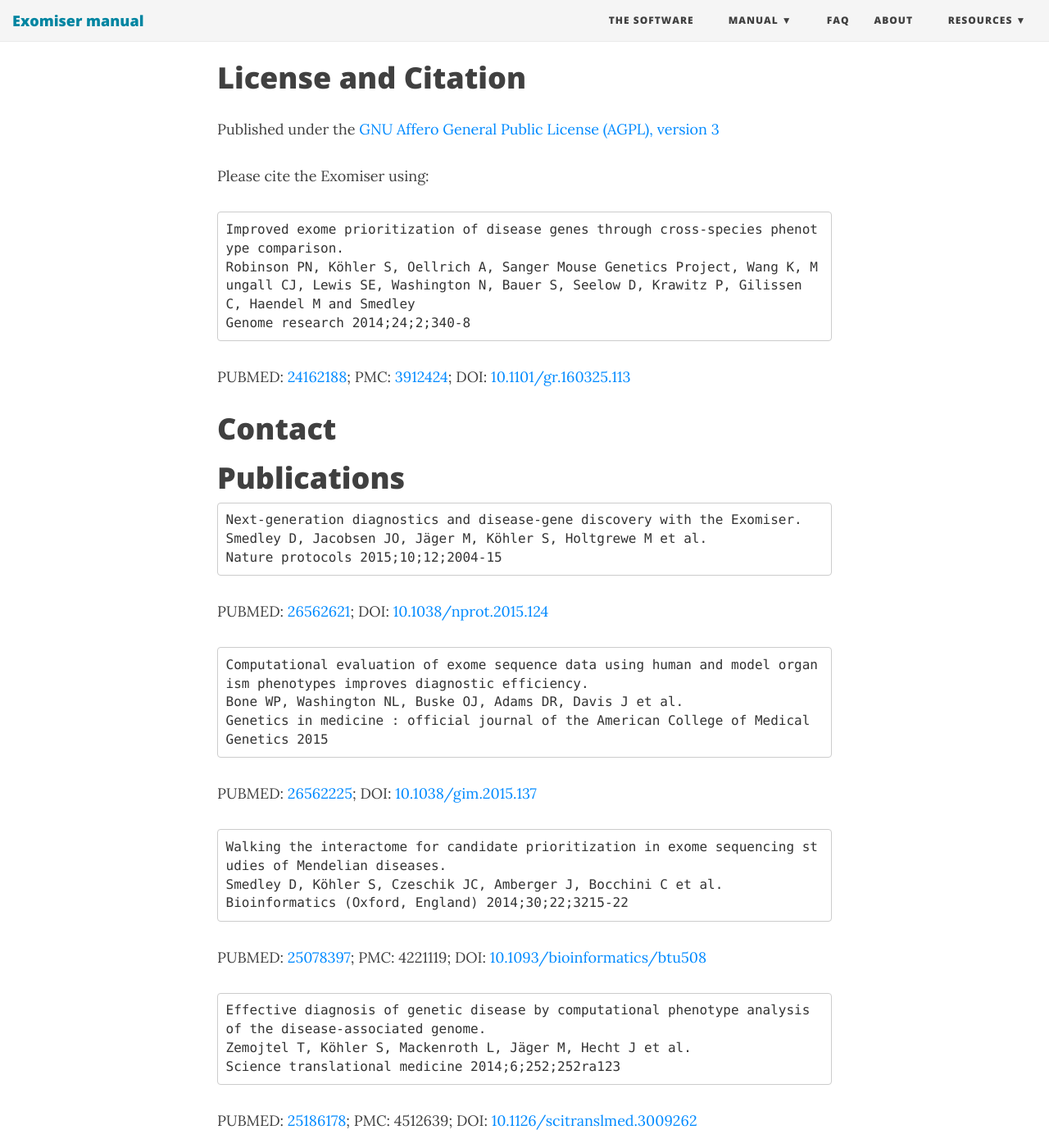
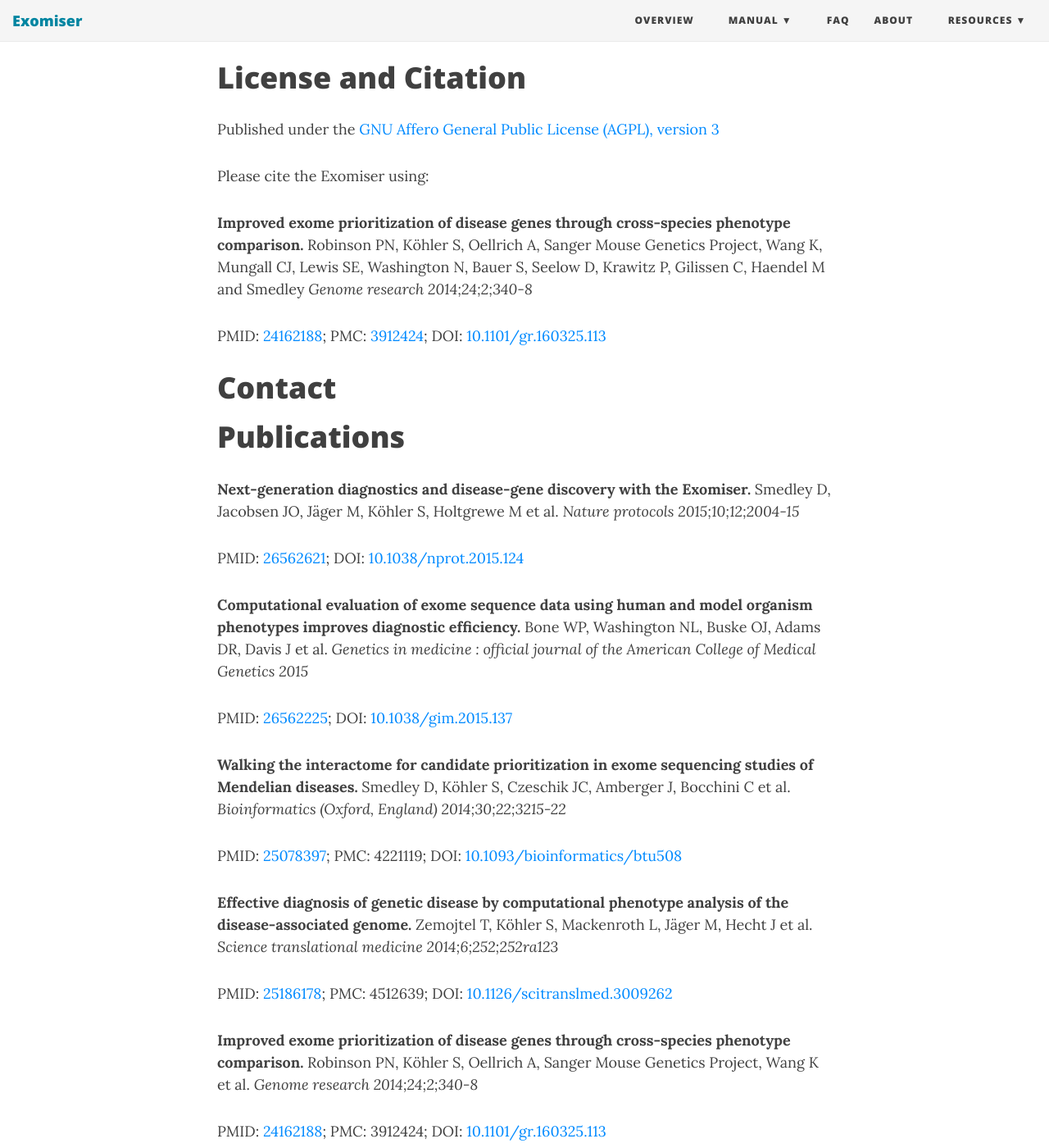
Before and after one commit to exomiser/Exomiser, a Jekyll site: the page built from about/index.md, in a window 1280 px wide and 1400 px high, scrolled down 324 px. Shown: the whole window at 82% size. Built offline with Jekyll 4.4.1, drawn with Linux system fonts in a browser that asks for light colours; nearby versions of some CDN libraries; some of the changed lines change nothing that is shown; some of the changed text lies outside the part shown.

Commit message:
Changed headings in _config.yml, changed publication formats.

```diff
--- a/_config.yml
+++ b/_config.yml
@@ -16,7 +16,7 @@
 # Of course don't forget to change the username and projectname to YOUR username and project
 
 # Name of website
-title: Exomiser manual
+title: Exomiser
 
 # Short description of your site
 description: A Tool to Annotate and Prioritize Exome Variants
@@ -25,11 +25,11 @@
 
 # List of links in the navigation bar
 navbar-links:
-  The software: "general"
+  Overview: "general"
   Manual:
     - Quickstart: "manual/7/quickstart"
     - Installation: "manual/7/installation"
-    - Overview: "manual/7/exomiser"
+    - Exomiser: "manual/7/exomiser"
     #TODO:
     #- Command-line: "manual/7/analysis_file_config"
     #- Settings file: "manual/7/analysis_file_config"
--- a/about/index.md
+++ b/about/index.md
@@ -14,11 +14,11 @@
 
 Please cite the Exomiser using:
 
-    Improved exome prioritization of disease genes through cross-species phenotype comparison.
-    Robinson PN, Köhler S, Oellrich A, Sanger Mouse Genetics Project, Wang K, Mungall CJ, Lewis SE, Washington N, Bauer S, Seelow D, Krawitz P, Gilissen C, Haendel M and Smedley
-    Genome research 2014;24;2;340-8
+**Improved exome prioritization of disease genes through cross-species phenotype comparison.**
+Robinson PN, Köhler S, Oellrich A, Sanger Mouse Genetics Project, Wang K, Mungall CJ, Lewis SE, Washington N, Bauer S, Seelow D, Krawitz P, Gilissen C, Haendel M and Smedley
+_Genome research 2014;24;2;340-8_
 
-PUBMED: [24162188](http://europepmc.org/abstract/MED/24162188); PMC: [3912424](http://europepmc.org/articles/PMC3912424); DOI: [10.1101/gr.160325.113](http://dx.doi.org/10.1101/gr.160325.113)
+PMID: [24162188](http://europepmc.org/abstract/MED/24162188); PMC: [3912424](http://europepmc.org/articles/PMC3912424); DOI: [10.1101/gr.160325.113](http://dx.doi.org/10.1101/gr.160325.113)
 
 # Contact
 
@@ -26,32 +26,32 @@
 
 # Publications
 
-    Next-generation diagnostics and disease-gene discovery with the Exomiser.
-    Smedley D, Jacobsen JO, Jäger M, Köhler S, Holtgrewe M et al.
-    Nature protocols 2015;10;12;2004-15
+**Next-generation diagnostics and disease-gene discovery with the Exomiser.**
+Smedley D, Jacobsen JO, Jäger M, Köhler S, Holtgrewe M et al.
+_Nature protocols 2015;10;12;2004-15_
 
-PUBMED: [26562621](http://europepmc.org/abstract/MED/26562621); DOI: [10.1038/nprot.2015.124](http://dx.doi.org/10.1038/nprot.2015.124)
+PMID: [26562621](http://europepmc.org/abstract/MED/26562621); DOI: [10.1038/nprot.2015.124](http://dx.doi.org/10.1038/nprot.2015.124)
 
-    Computational evaluation of exome sequence data using human and model organism phenotypes improves diagnostic efficiency.
-    Bone WP, Washington NL, Buske OJ, Adams DR, Davis J et al.
-    Genetics in medicine : official journal of the American College of Medical Genetics 2015
+**Computational evaluation of exome sequence data using human and model organism phenotypes improves diagnostic efficiency.**
+Bone WP, Washington NL, Buske OJ, Adams DR, Davis J et al.
+_Genetics in medicine : official journal of the American College of Medical Genetics 2015_
 
-PUBMED: [26562225](http://europepmc.org/abstract/MED/26562225); DOI: [10.1038/gim.2015.137](http://dx.doi.org/10.1038/gim.2015.137)
+PMID: [26562225](http://europepmc.org/abstract/MED/26562225); DOI: [10.1038/gim.2015.137](http://dx.doi.org/10.1038/gim.2015.137)
 
-    Walking the interactome for candidate prioritization in exome sequencing studies of Mendelian diseases.
-    Smedley D, Köhler S, Czeschik JC, Amberger J, Bocchini C et al.
-    Bioinformatics (Oxford, England) 2014;30;22;3215-22
+**Walking the interactome for candidate prioritization in exome sequencing studies of Mendelian diseases.**
+Smedley D, Köhler S, Czeschik JC, Amberger J, Bocchini C et al.
+_Bioinformatics (Oxford, England) 2014;30;22;3215-22_
 
-PUBMED: [25078397](http://europepmc.org/abstract/MED/25078397); PMC: 4221119; DOI: [10.1093/bioinformatics/btu508](http://dx.doi.org/10.1093/bioinformatics/btu508)
+PMID: [25078397](http://europepmc.org/abstract/MED/25078397); PMC: 4221119; DOI: [10.1093/bioinformatics/btu508](http://dx.doi.org/10.1093/bioinformatics/btu508)
 
-    Effective diagnosis of genetic disease by computational phenotype analysis of the disease-associated genome.
-    Zemojtel T, Köhler S, Mackenroth L, Jäger M, Hecht J et al.
-    Science translational medicine 2014;6;252;252ra123
+**Effective diagnosis of genetic disease by computational phenotype analysis of the disease-associated genome.**
+Zemojtel T, Köhler S, Mackenroth L, Jäger M, Hecht J et al.
+_Science translational medicine 2014;6;252;252ra123_
 
-PUBMED: [25186178](http://europepmc.org/abstract/MED/25186178); PMC: 4512639; DOI: [10.1126/scitranslmed.3009262](http://dx.doi.org/10.1126/scitranslmed.3009262)
+PMID: [25186178](http://europepmc.org/abstract/MED/25186178); PMC: 4512639; DOI: [10.1126/scitranslmed.3009262](http://dx.doi.org/10.1126/scitranslmed.3009262)
 
-    Improved exome prioritization of disease genes through cross-species phenotype comparison.
-    Robinson PN, Köhler S, Oellrich A, Sanger Mouse Genetics Project, Wang K et al.
-    Genome research 2014;24;2;340-8
+**Improved exome prioritization of disease genes through cross-species phenotype comparison.**
+Robinson PN, Köhler S, Oellrich A, Sanger Mouse Genetics Project, Wang K et al.
+_Genome research 2014;24;2;340-8_
 
-PUBMED: [24162188](http://europepmc.org/abstract/MED/24162188); PMC: 3912424; DOI: [10.1101/gr.160325.113](http://dx.doi.org/10.1101/gr.160325.113)
+PMID: [24162188](http://europepmc.org/abstract/MED/24162188); PMC: 3912424; DOI: [10.1101/gr.160325.113](http://dx.doi.org/10.1101/gr.160325.113)
```
